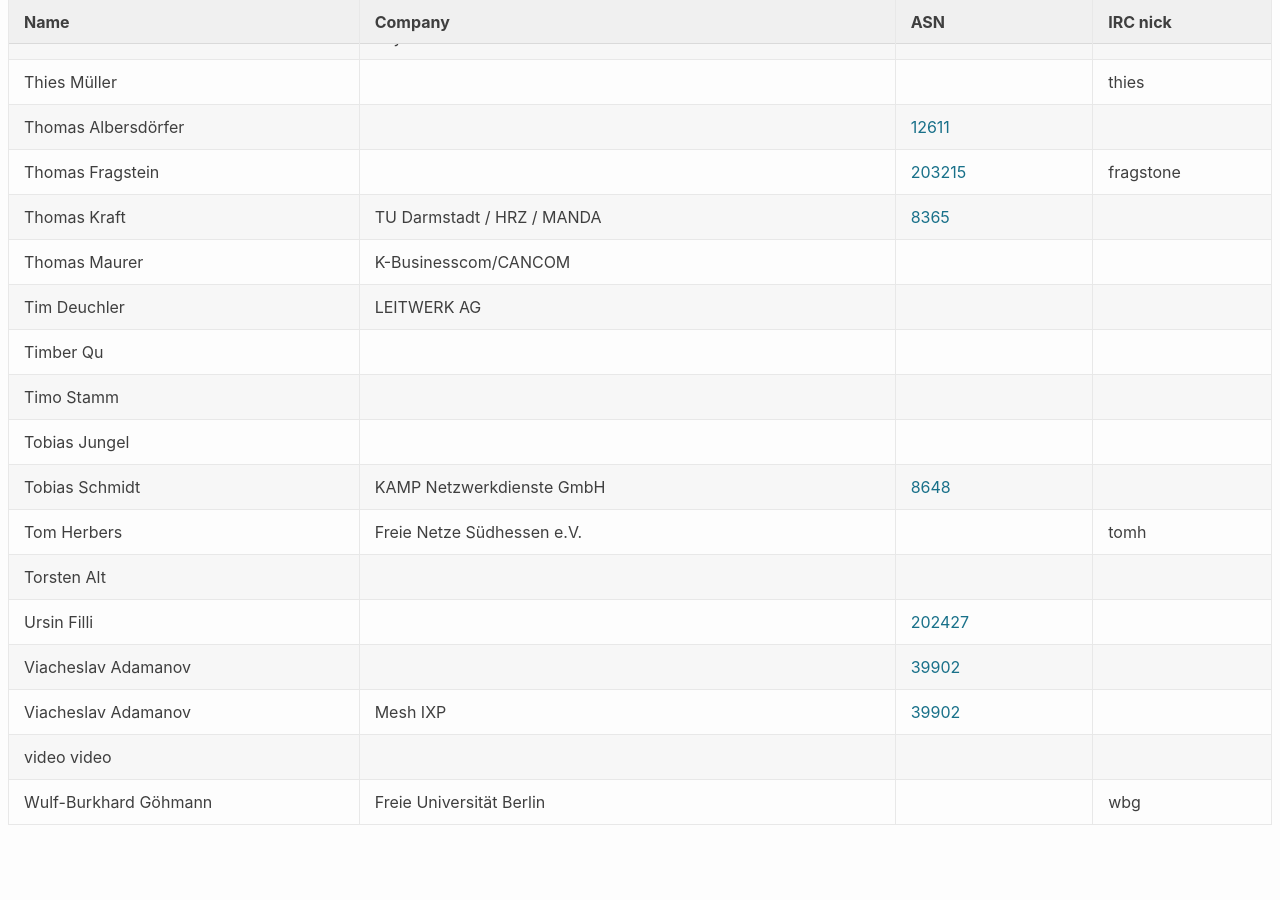
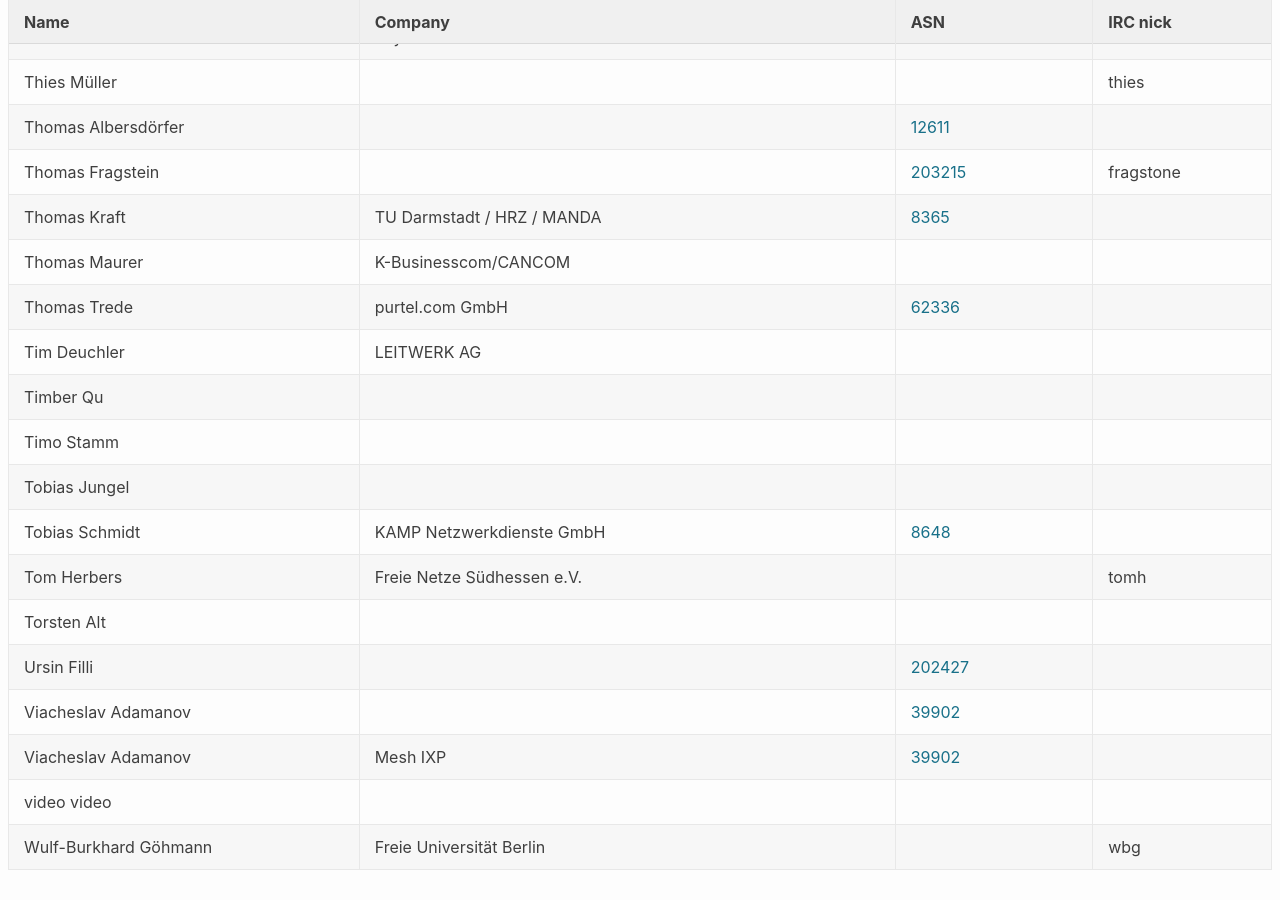
Before and after one commit to denog/pretix-attendeelist, a Jekyll site: the page built from denog15/index.md, in a window 1280 px wide and 900 px high, scrolled down 26177 px. Built offline with Jekyll 4.4.1, drawn with Linux system fonts in a browser that asks for light colours; before the commit the page ends 27032 px from its top, so only the background shows below that.

Commit message:
Latest data: Sun Nov 19 19:09:39 UTC 2023

```diff
--- a/_data/attendees_denog15_online.json
+++ b/_data/attendees_denog15_online.json
@@ -942,6 +942,12 @@
     "asn": null
   },
   {
+    "name": "Thomas Trede",
+    "company": "purtel.com GmbH",
+    "irc": null,
+    "asn": "62336"
+  },
+  {
     "name": "Timber Qu",
     "company": null,
     "irc": null,
```
